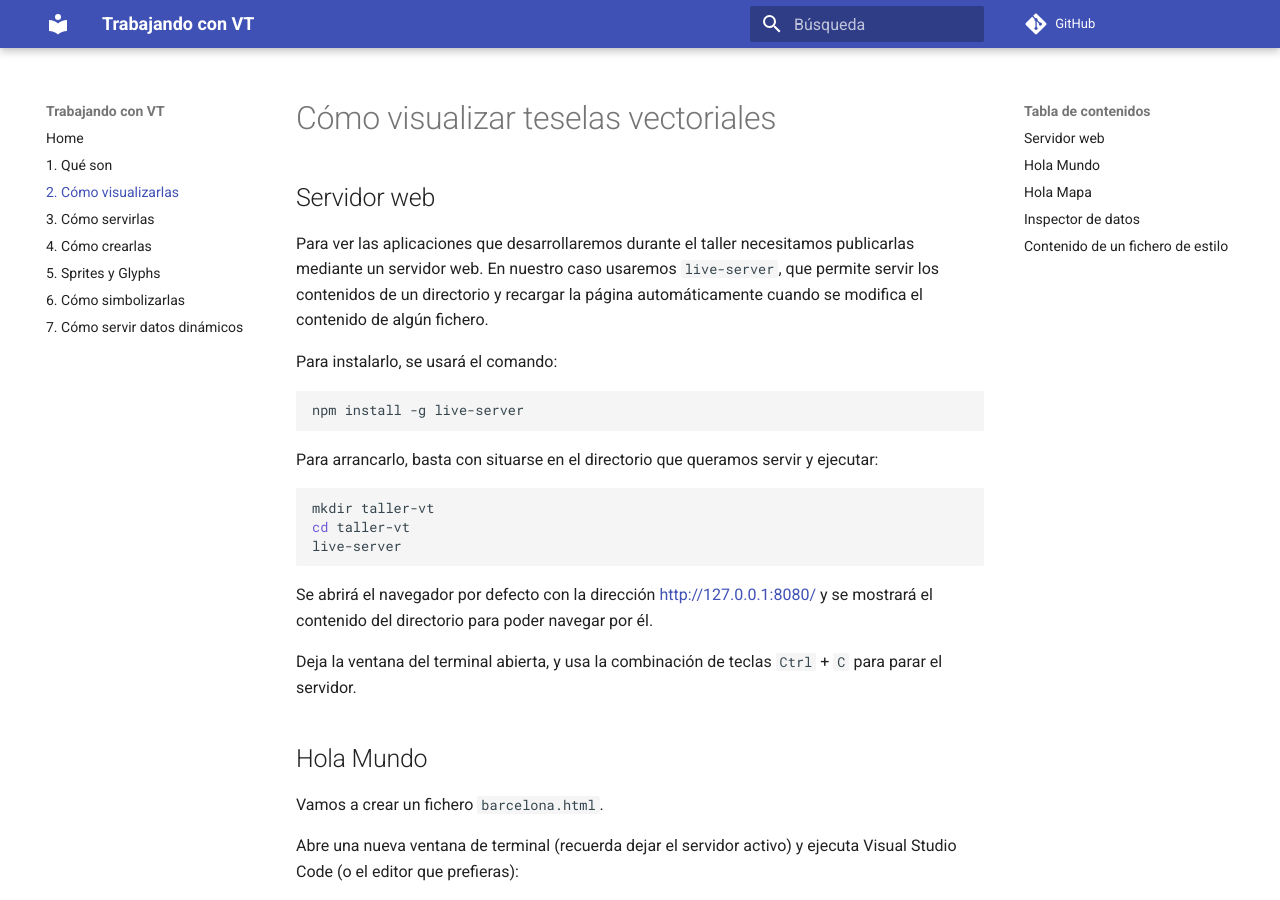
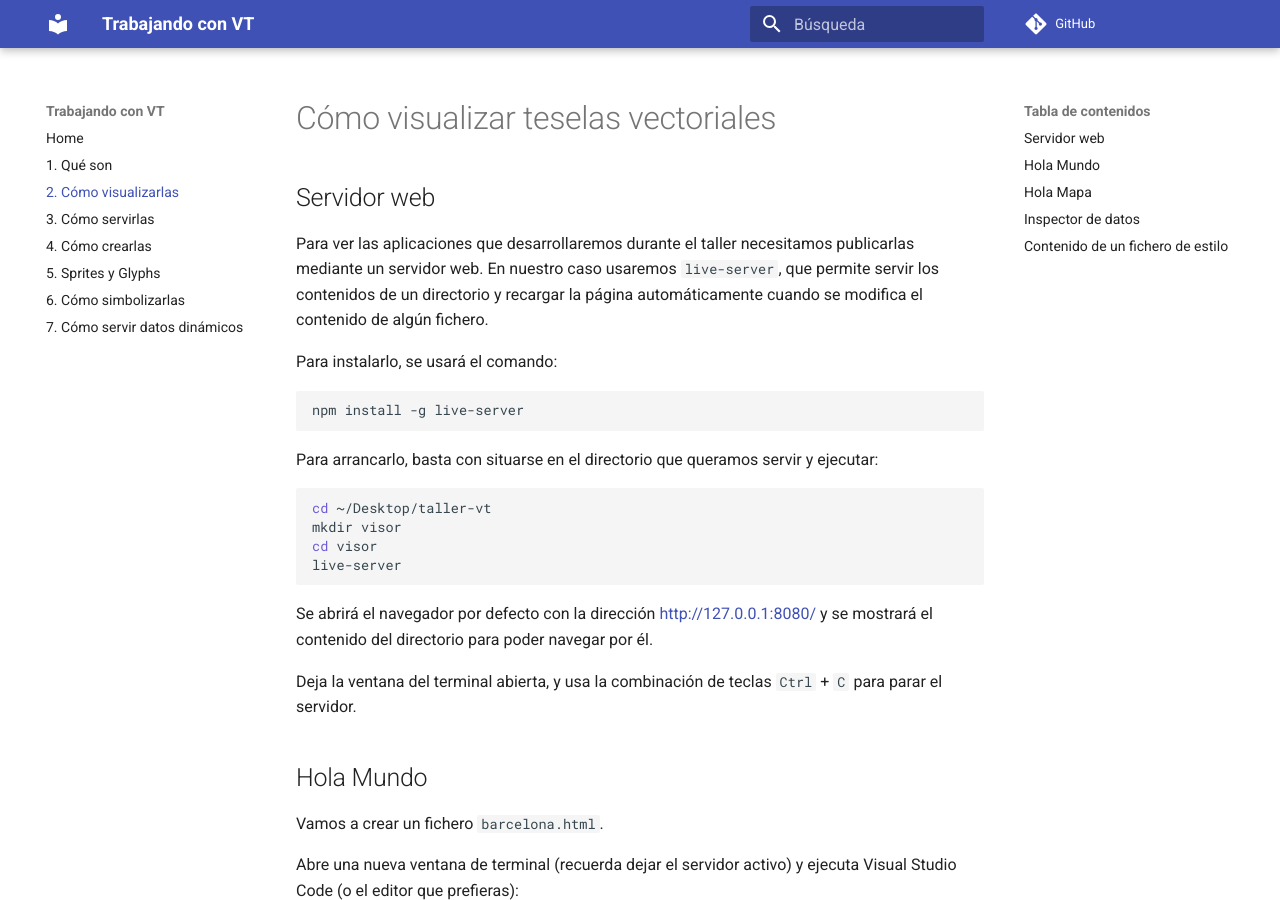
Before and after one commit to geoinquiets/taller-vt, an MkDocs documentation site: the page built from docs/2_visor_simple.md, in a window 1280 px wide and 900 px high. Built offline with MkDocs 1.6.1 and Material for MkDocs 9.7.7, drawn with Linux system fonts in a browser that asks for light colours; comment, search, counter and statistics services are not loaded; old or Windows-style settings are respelled for this version of MkDocs.

Commit message:
El directorio del visor se llama 'visor', no 'taller-vt'

````diff
--- a/docs/2_visor_simple.md
+++ b/docs/2_visor_simple.md
@@ -15,8 +15,9 @@ npm install -g live-server
 Para arrancarlo, basta con situarse en el directorio que queramos servir y ejecutar:
 
 ```bash
-mkdir taller-vt
-cd taller-vt
+cd ~/Desktop/taller-vt
+mkdir visor
+cd visor
 live-server
 ```
 
````
